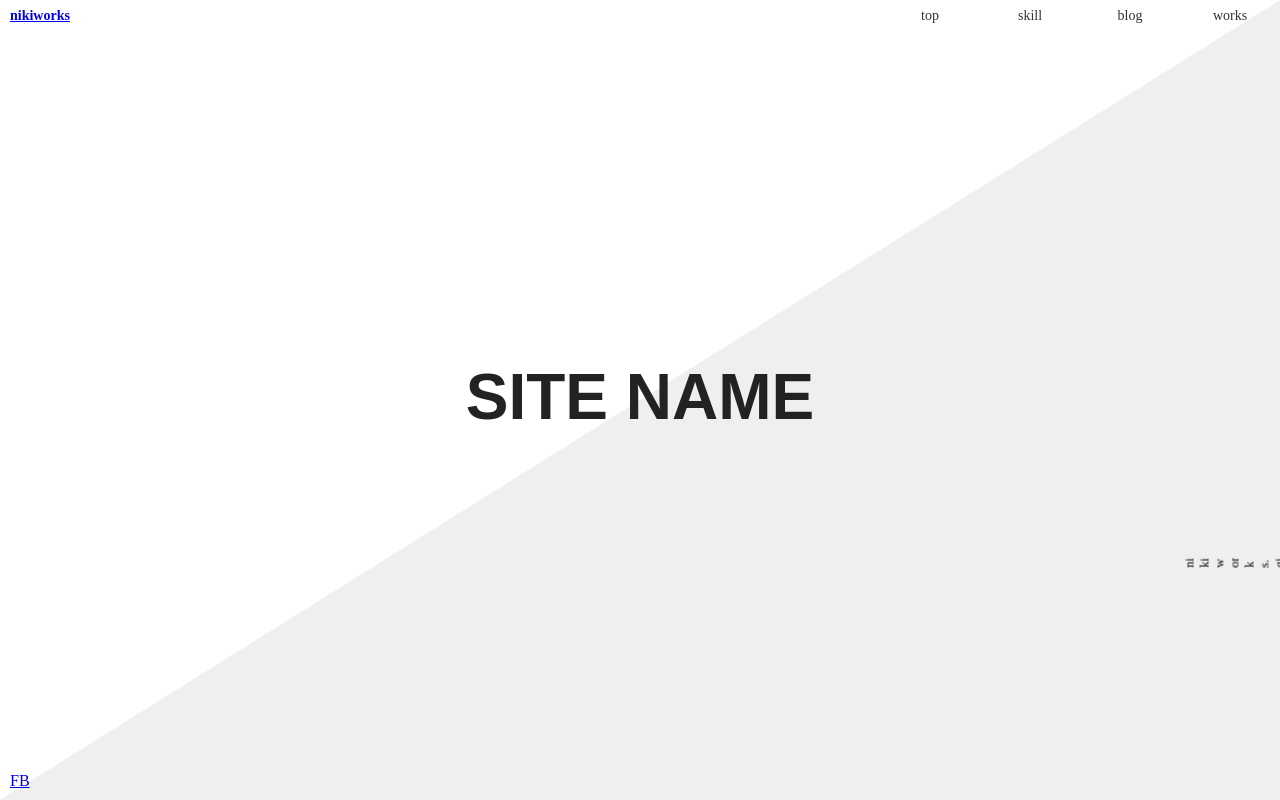
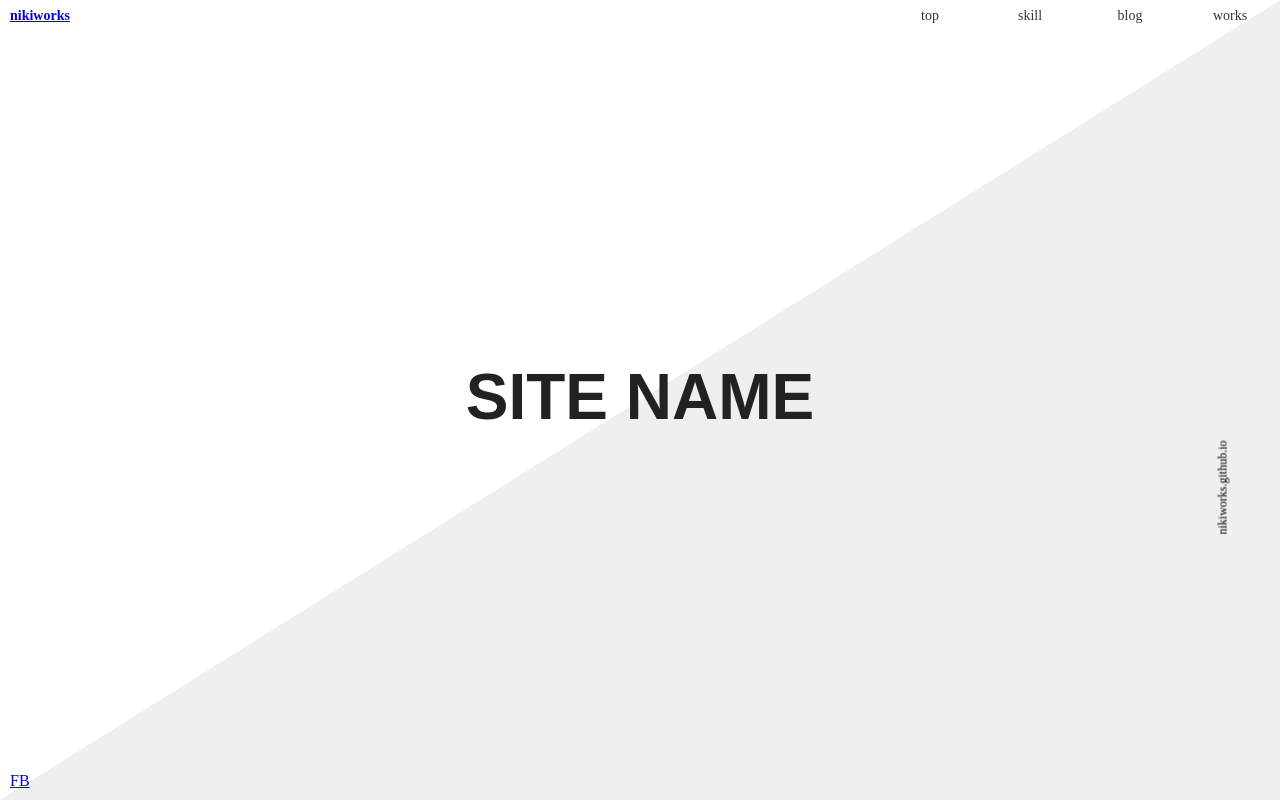
Before and after one commit to nikiworks/nikiworks.github.io, a plain HTML site: page index.html in a window 1280 px wide. Drawn offline with nearby package versions, Linux system fonts and the light colour scheme.

Commit message:
copy css fix

```diff
--- a/css/common.css
+++ b/css/common.css
@@ -59,7 +59,6 @@ header nav ul li a:hover {
   z-index: 100;
   position: fixed;
   top: 60%;
-  width: 10px;
   right: 10px;
   transform: rotate( -90deg );
   font-size: 12px;
```
